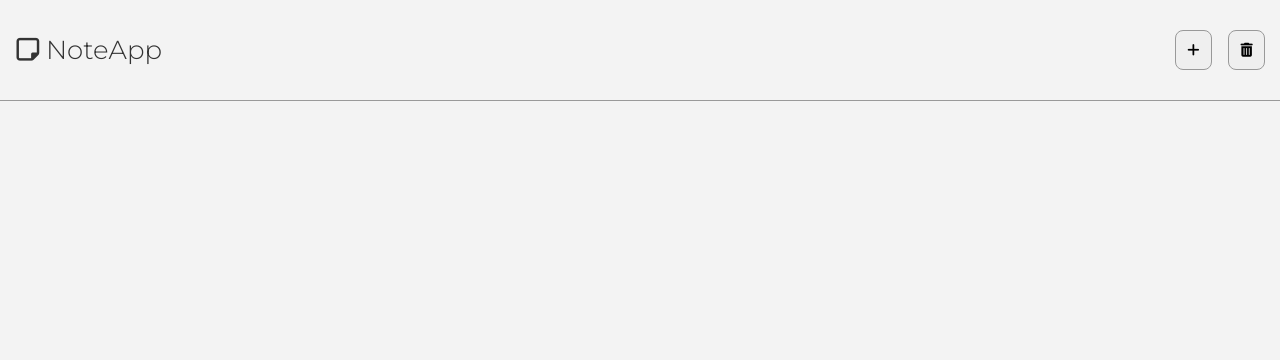
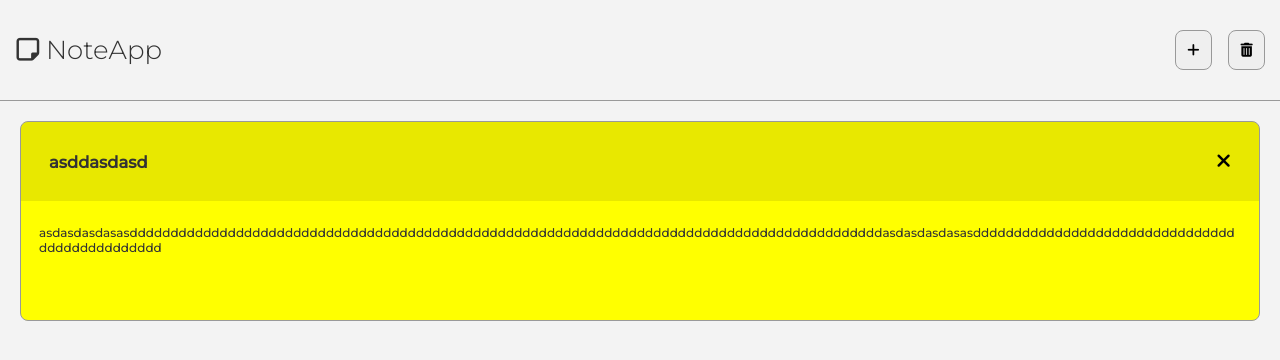
Before and after one commit to Anathretic/note-app, a plain HTML site: page index.html in a window 1280 px wide. Drawn offline with Linux system fonts and the light colour scheme.

Commit message:
created note area

```diff
--- a/index.html
+++ b/index.html
@@ -29,10 +29,19 @@
     </nav>
 
     <main>
-        <section class="note-app">
-            <div class="wrapper">
+        <section class="note-area">
+                <div class="notecard">
+                    <div class="notecard__header">
+                        <h3 class="notecard__title">asddasdasd</h3>
+                        <button class="notecard__icon">
+                            <i class="fas fa-times icon"></i>
+                        </button>
+                    </div>
 
-            </div>
+                    <div class="notecard__body">
+                        asdasdasdasasddddddddddddddddddddddddddddddddddddddddddddddddddddddddddddddddddddddddddddddddddddddddddddasdasdasdasasddddddddddddddddddddddddddddddddddddddddddddddd
+                    </div>
+                </div>
         </section>
     </main>
 
--- a/sass/style.scss
+++ b/sass/style.scss
@@ -27,7 +27,6 @@ body {
 }
 
 .nav {
-    position: fixed;
 	width: 100%;
 	background-color: colors.$main-color;
 	border-bottom: 1px solid colors.$border-color;
@@ -74,3 +73,47 @@ body {
 		}
 	}
 }
+
+.note-area {
+	display: flex;
+	align-items: start;
+	flex-wrap: wrap;
+	padding: 2em;
+}
+
+.notecard {
+	height: 100%;
+	min-height: 200px;
+	max-height: 400px;
+	width: 100%;
+	margin: 0 0 3em 0;
+	background-color: yellow;
+	border-radius: 8px;
+	border: 1px solid colors.$border-color;
+	overflow-y: scroll;
+
+	&__header,
+	&__icon {
+		font-size: 1.4em;
+	}
+
+	&__header {
+		display: flex;
+		justify-content: space-between;
+		align-items: center;
+		padding: 2em;
+		background-color: rgba(0, 0, 0, 0.09);
+	}
+
+	&__icon {
+		border: none;
+		background: none;
+		cursor: pointer;
+	}
+
+	&__body {
+		padding: 2em 1.5em;
+		font-size: 1.2em;
+		overflow-wrap: break-word;
+	}
+}
```
Also changed, not shown: css/style.css, 1 other file. Lines whose indentation alone changed are shown as unchanged.
